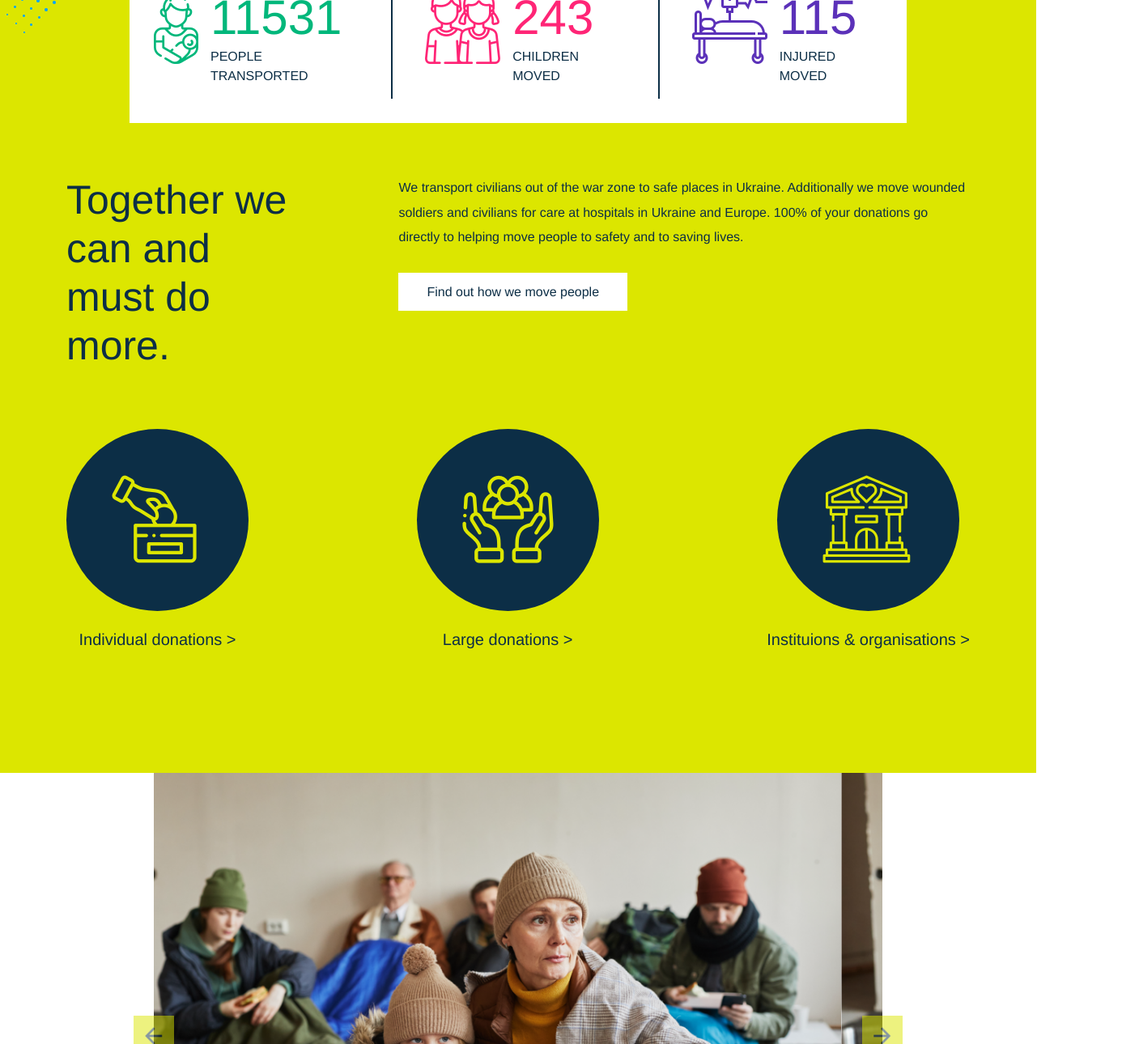
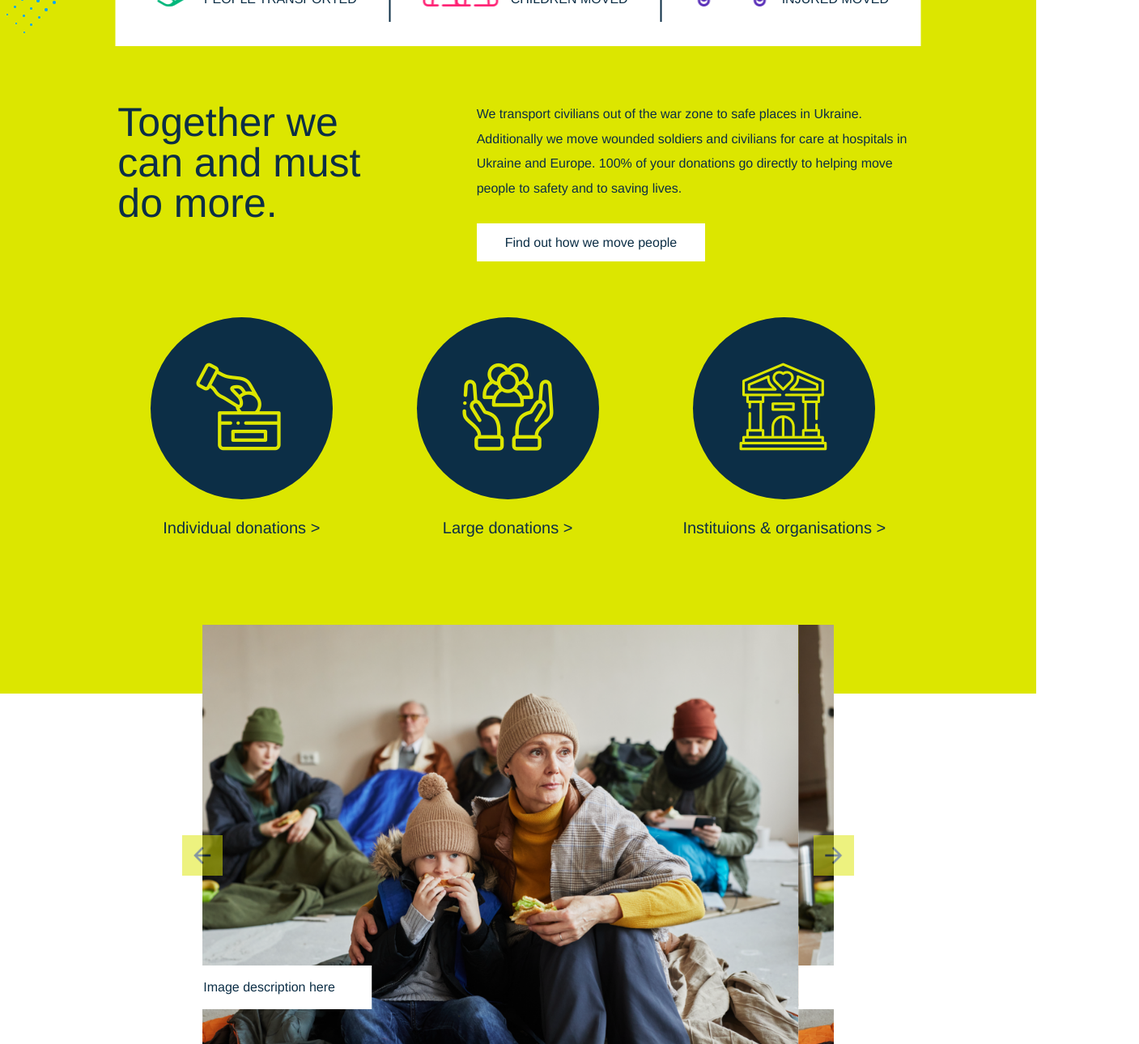
Before and after one commit to ShplmnVtlk/Angels-for-Ukraine, a plain HTML site: page index.html in a window 1280 px wide. Shown: the part 738-2028 px from the top of the page at 81% size, 1407 px wide, since content can reach past the window. Drawn offline with Linux system fonts and the light colour scheme.

Commit message:
Fixed some bugs

```diff
--- a/css/style.css
+++ b/css/style.css
@@ -5,6 +5,10 @@
 }
 body {
   font-family: Helvetica, sans-serif;
+}
+
+.page {
+  overflow: hidden;
 }
 
 .section.hero {
@@ -98,9 +102,14 @@ body {
 
 .achievements {
   background-color: #fff;
-  max-width: 960px;
+  min-width: 995px;
   padding: 30px;
-  margin: 0 auto;
+  position: absolute;
+  top: 15px;
+  right: 50%;
+  left: 50%;
+  transform: translate(-50%, -50%);
+  z-index: 10;
 }
 .achievements__item {
   margin-right: 40px;
@@ -140,18 +149,14 @@ body {
   text-transform: uppercase;
 }
 .do-more {
-  margin: 65px 0;
-}
-
-.do-more__item:last-child {
-  padding: 0 0 0 80px;
+  padding: 170px 0 80px 0;
 }
 
 .do-more__title {
   color: #0c2e46;
   font-size: 50px;
   font-weight: 400;
-  margin-right: 40px;
+  line-height: 1;
 }
 
 .do-more__text {
@@ -172,7 +177,7 @@ body {
 }
 
 .donations {
-  padding-bottom: 150px;
+  padding-bottom: 190px;
 }
 .donations__img {
   background-color: #0c2e46;
@@ -200,9 +205,9 @@ body {
 }
 
 .carousel {
-  max-width: 900px;
+  max-width: 780px;
   height: auto;
-  margin: 0 auto 40px auto;
+  margin: -85px auto 40px auto;
 }
 
 .carousel-item {
@@ -334,7 +339,7 @@ body {
 .donate-now {
   padding: 15px 40px;
   background-color: #dce600;
-  max-width: 177px;
+  max-width: 195px;
 }
 
 .read-all a {
--- a/index.html
+++ b/index.html
@@ -9,6 +9,7 @@
     <link rel="stylesheet" href="/css/style.css" />
   </head>
   <body>
+    <div class="page">
       <section
         class="section hero"
         style="background-image: url(/img/hero-img.png)"
@@ -33,7 +34,9 @@
           </div>
         </header>
         <div class="container d-flex flex-column justify-content-center">
-        <h1 class="main-title">Moving women & children to safety in Ukraine</h1>
+          <h1 class="main-title">
+            Moving women & children to safety in Ukraine
+          </h1>
           <h6 class="main-subtitle">
             Angels for Ukraine has moved over 10,000 women & children to safety
             and away from the warzones in Ukraine.
@@ -75,24 +78,26 @@
             </div>
           </div>
         </div>
+
         <div class="container">
-        <div class="d-flex do-more">
-          <div class="do-more__item">
+          <div class="row d-flex justify-content-evenly do-more">
+            <div class="col col-md-4 do-more__item">
               <h2 class="do-more__title">Together we can and must do more.</h2>
             </div>
-          <div class="do-more__item">
+            <div class="col col-md-6 do-more__item">
               <p class="do-more__text">
                 We transport civilians out of the war zone to safe places in
                 Ukraine. Additionally we move wounded soldiers and civilians for
-              care at hospitals in Ukraine and Europe. 100% of your donations go
-              directly to helping move people to safety and to saving lives.
+                care at hospitals in Ukraine and Europe. 100% of your donations
+                go directly to helping move people to safety and to saving
+                lives.
               </p>
               <a href="#" class="do-more__link">Find out how we move people</a>
             </div>
           </div>
         </div>
         <div class="container">
-        <div class="d-flex justify-content-between donations">
+          <div class="d-flex justify-content-evenly donations">
             <div class="d-flex flex-column align-items-center dontions__item">
               <div class="donations__img">
                 <img src="/img/donation-1.png" alt="" />
@@ -366,6 +371,7 @@
           <div class="registration">Registered Charity No. 111111</div>
         </div>
       </footer>
+    </div>
     <script src="/scripts/bootstrap.bundle.min.js"></script>
   </body>
 </html>
```
Lines whose indentation alone changed are shown as unchanged.
